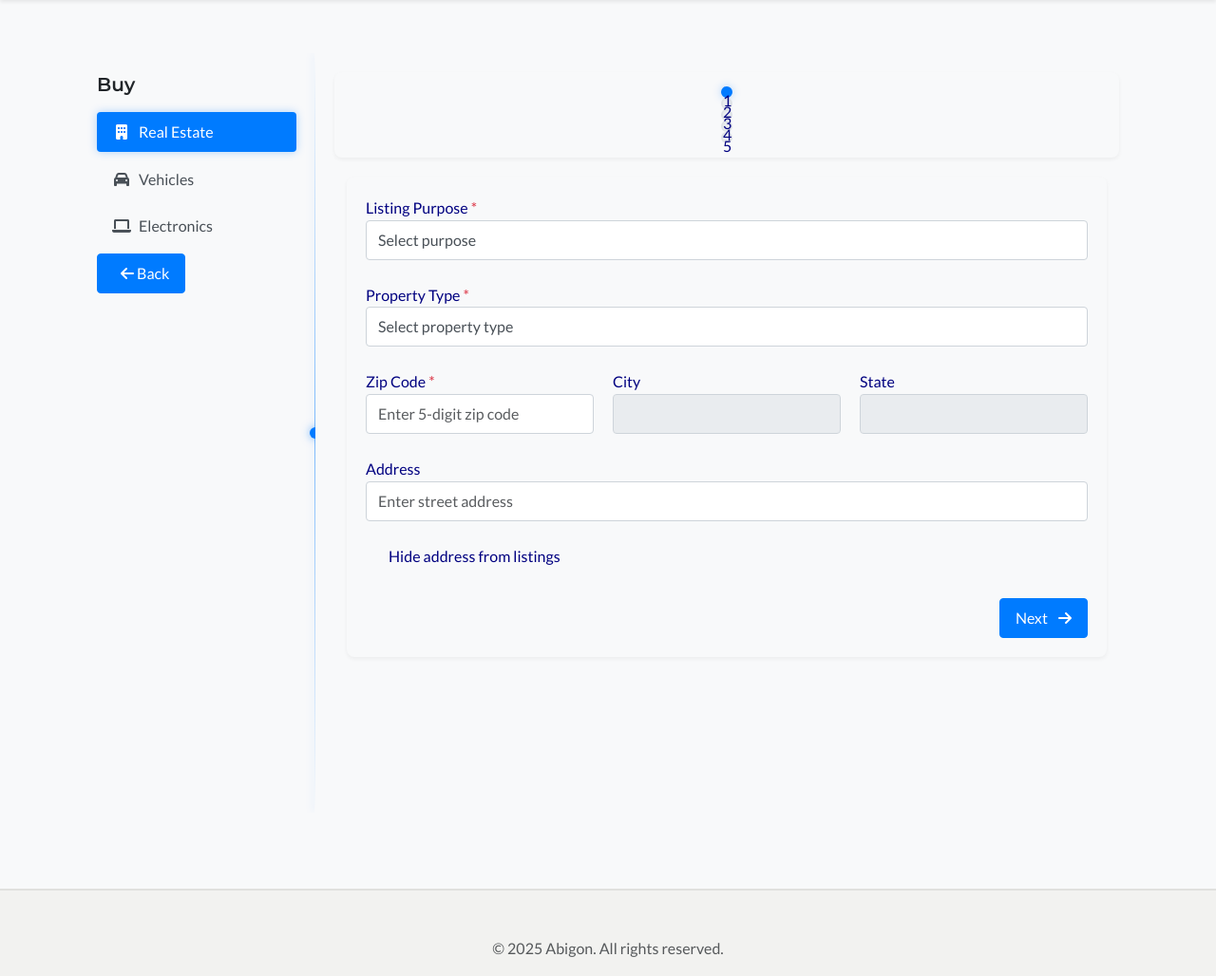
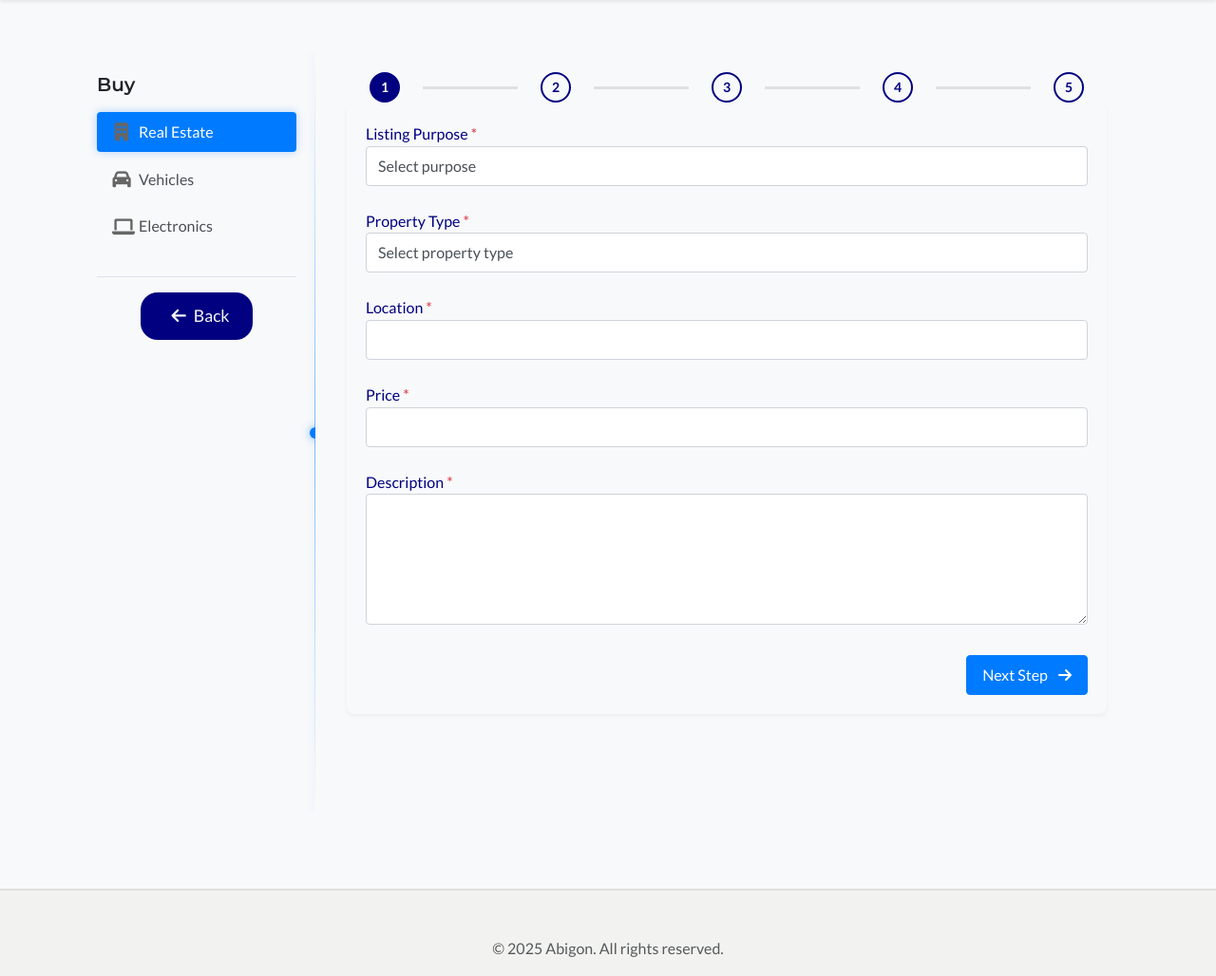
Before and after one commit to dsergy/abigon, a Django app: page /new-post/home1/ in a window 1280 px wide. Shown: the part 135-1163 px from the top of the page at 95% size. Run offline with Django 5.2, Linux system fonts and the light colour scheme; some libraries are stand-ins or nearby versions.

Commit message:
fix: progress bar. version 0.0.27

```diff
--- a/ads/views.py
+++ b/ads/views.py
@@ -62,26 +62,32 @@
 
 def new_post_base(request):
     """View for the new post base page with categories."""
-    post_type = request.GET.get('type', 'buy')
+    try:
+        post_type = request.GET.get('type', 'buy')
 
-    # Determine which sidebar template to use
-    if post_type == 'services':
-        sidebar_template = 'ads/new_post/sidebars/services_sidebar.html'
-        active_page = 'professional'  # Default active page
-    elif post_type == 'events':
-        sidebar_template = 'ads/new_post/sidebars/events_sidebar.html'
-        active_page = 'concerts'  # Default active page
-    else:  # buy or rent
-        sidebar_template = 'ads/new_post/sidebars/buy_rent_sidebar.html'
-        active_page = 'real_estate'  # Default active page
+        # Determine which sidebar template to use
+        if post_type == 'services':
+            sidebar_template = 'ads/new_post/sidebars/services_sidebar.html'
+            active_page = 'professional'  # Default active page
+        elif post_type == 'events':
+            sidebar_template = 'ads/new_post/sidebars/events_sidebar.html'
+            active_page = 'concerts'  # Default active page
+        else:  # buy or rent
+            sidebar_template = 'ads/new_post/sidebars/buy_rent_sidebar.html'
+            active_page = 'real_estate'  # Default active page
 
-    context = {
-        'post_type': post_type,
-        'sidebar_template': sidebar_template,
-        'active_page': active_page,
-    }
+        context = {
+            'post_type': post_type,
+            'sidebar_template': sidebar_template,
+            'active_page': active_page,
+        }
 
-    return render(request, 'ads/new_post/new_post_base.html', context)
+        return render(request, 'ads/new_post/new_post_base.html', context)
+    except Exception as e:
+        # Log the error
+        print(f"Error in new_post_base: {str(e)}")
+        # Return a 500 error page or redirect to home
+        return render(request, '500.html', status=500)
 
 def post_home1(request):
     post_type = request.GET.get('type', 'buy')
--- a/static/css/post_home.css
+++ b/static/css/post_home.css
@@ -54,43 +54,6 @@
     display: flex;
     flex-direction: column;
     background-color: #f8f9fa;
-}
-
-/* Progress Bar Block */
-.progress-section {
-    background-color: #f8f9fa;
-    padding: 15px;
-    border-radius: 8px;
-    box-shadow: 0 2px 4px rgba(0, 0, 0, 0.05);
-    margin-bottom: 20px;
-}
-
-.progress-container {
-    display: flex;
-    justify-content: center;
-    align-items: center;
-    gap: 20px;
-}
-
-.progress-dot {
-    width: 12px;
-    height: 12px;
-    border-radius: 50%;
-    background-color: #e9ecef;
-    border: 2px solid #dee2e6;
-    transition: all 0.3s ease;
-}
-
-.progress-dot.active {
-    background-color: #007bff;
-    border-color: #007bff;
-    box-shadow: 0 0 10px rgba(0, 123, 255, 0.3);
-}
-
-.progress-dot.completed {
-    background-color: #28a745;
-    border-color: #28a745;
-    box-shadow: 0 0 10px rgba(40, 167, 69, 0.3);
 }
 
 /* Post Content Block */
--- a/static/css/post_main.css
+++ b/static/css/post_main.css
@@ -164,53 +164,58 @@
     flex-direction: column;
     background-color: #fff;
     position: relative;
+    margin-top: 0;
+    border: none;
+    box-shadow: none;
+    padding-top: 0;
 }
 
-/* Progress Section (10%) */
+/* Progress Bar Styles (универсальные, без выделения) */
 .progress-section {
-    height: 10%;
-    min-height: 80px;
-    padding: 20px 40px;
-    background-color: #fff;
-}
-
-.progress-container {
-    max-width: 800px;
-    margin: 0 auto;
-    display: flex;
-    justify-content: center;
-    align-items: center;
-    height: 100%;
+    background: transparent;
+    padding: 0;
+    margin: 0;
+    border: none;
+    box-shadow: none;
+    width: 100%;
 }
 
 .progress-dots {
     display: flex;
-    gap: 20px;
+    flex-direction: row;
     align-items: center;
+    justify-content: center;
+    width: 100%;
+    margin: 0;
+    padding: 0;
+    background: transparent;
+    border-radius: 0;
+    box-shadow: none;
 }
 
 .progress-dot {
+    display: flex;
+    align-items: center;
+    justify-content: center;
     width: 32px;
     height: 32px;
     border-radius: 50%;
-    display: flex;
-    align-items: center;
-    justify-content: center;
-    position: relative;
-    background-color: #fff;
-    border: 2px solid #007bff;
-    transition: all 0.3s ease;
-}
-
-.progress-dot .dot-number {
-    color: #007bff;
-    font-weight: 500;
+    background: #f8f9fa;
+    /* стандартный фон */
+    border: 2px solid var(--button-bg, #007bff);
     font-size: 14px;
+    font-weight: 600;
+    color: var(--button-bg, #007bff);
+    margin: 0 1rem;
+    transition: all 0.2s;
+    flex-shrink: 0;
+    cursor: pointer;
 }
 
 .progress-dot.completed,
 .progress-dot.active {
-    background-color: #007bff;
+    background: var(--button-bg, #007bff);
+    color: #fff;
 }
 
 .progress-dot.completed .dot-number,
@@ -218,32 +223,14 @@
     color: #fff;
 }
 
-/* Content Section (90%) */
-.content-section {
+.progress-line {
     flex: 1;
-    padding: 40px;
-    overflow-y: auto;
-}
-
-@media (max-width: 768px) {
-    .new-post-container {
-        flex-direction: column;
-    }
-
-    .new-post-sidebar,
-    .new-post-content {
-        width: 100%;
-    }
-
-    .new-post-sidebar::after,
-    .new-post-sidebar::before {
-        display: none;
-    }
-
-    .new-post-sidebar {
-        border-right: none;
-        border-bottom: 1px solid var(--border-color);
-    }
+    height: 3px;
+    background: #e0e0e0;
+    margin: 0 0.5rem;
+    z-index: 1;
+    position: relative;
+    max-width: 100px;
 }
 
 /* Sidebar Back Button */
--- a/static/js/post_progress.js
+++ b/static/js/post_progress.js
@@ -61,7 +61,44 @@
 
 // Initialize progress when the page loads
 document.addEventListener('DOMContentLoaded', function () {
-    // Get progress data from the page
-    const progressData = window.postProgressData || { currentPage: 1, totalPages: 5 };
-    window.postProgress = new PostProgress(progressData.currentPage, progressData.totalPages);
+    const progressDots = document.querySelectorAll('.progress-dot');
+    let currentStep = 1;
+
+    // Find the initial active step
+    progressDots.forEach(dot => {
+        if (dot.classList.contains('active')) {
+            currentStep = parseInt(dot.dataset.step);
+        }
+    });
+
+    function updateProgress(step) {
+        progressDots.forEach(dot => {
+            const dotStep = parseInt(dot.dataset.step);
+            dot.classList.remove('active', 'completed');
+            if (dotStep < step) {
+                dot.classList.add('completed');
+            } else if (dotStep === step) {
+                dot.classList.add('active');
+            }
+        });
+    }
+
+    function handleStepClick(step) {
+        if (step <= currentStep + 1) {
+            currentStep = step;
+            updateProgress(step);
+            // Emit custom event for step change
+            const event = new CustomEvent('stepChanged', {
+                detail: { step: step }
+            });
+            document.dispatchEvent(event);
+        }
+    }
+
+    progressDots.forEach(dot => {
+        const step = parseInt(dot.dataset.step);
+        dot.addEventListener('click', function () {
+            handleStepClick(step);
+        });
+    });
 });
--- a/templates/ads/new_post/new_post_base.html
+++ b/templates/ads/new_post/new_post_base.html
@@ -4,6 +4,7 @@
 {% block title %}Create New {{ post_type|title }} - Abigon{% endblock %}
 
 {% block extra_css %}
+<link rel="stylesheet" href="{% static 'css/post_main.css' %}">
 <link rel="stylesheet" href="{% static 'css/post_home.css' %}">
 {% endblock %}
 
@@ -11,16 +12,24 @@
 <div class="new-post-container">
     <!-- Left Sidebar Block -->
     <div class="new-post-sidebar" id="sidebar-content">
-        {% include sidebar_template with active_page=active_page %}
+        {% include sidebar_template with active_page=active_page post_type=post_type %}
     </div>
 
     <!-- Right Content Block -->
     <div class="new-post-content">
         <!-- Progress Bar Block -->
         <div class="progress-section">
-            {% block progress_content %}
-            <!-- Progress bar content will be overridden by child templates -->
-            {% endblock %}
+            <div class="progress-dots">
+                <div class="progress-dot active" data-step="1"><span class="dot-number">1</span></div>
+                <div class="progress-line"></div>
+                <div class="progress-dot" data-step="2"><span class="dot-number">2</span></div>
+                <div class="progress-line"></div>
+                <div class="progress-dot" data-step="3"><span class="dot-number">3</span></div>
+                <div class="progress-line"></div>
+                <div class="progress-dot" data-step="4"><span class="dot-number">4</span></div>
+                <div class="progress-line"></div>
+                <div class="progress-dot" data-step="5"><span class="dot-number">5</span></div>
+            </div>
         </div>
 
         <!-- Post Content Block -->
--- a/templates/ads/new_post/post_home/post_home1.html
+++ b/templates/ads/new_post/post_home/post_home1.html
@@ -39,43 +39,27 @@
         </div>
 
         <!-- Location Fields -->
-        <div class="form-row">
-            <div class="form-group col-md-4">
-                <label for="zip_code">Zip Code <span class="required">*</span></label>
-                <input type="text" name="zip_code" id="zip_code" class="form-control" pattern="[0-9]{5}" maxlength="5"
-                    required placeholder="Enter 5-digit zip code">
-            </div>
-            <div class="form-group col-md-4">
-                <label for="city">City</label>
-                <input type="text" name="city" id="city" class="form-control" readonly>
-            </div>
-            <div class="form-group col-md-4">
-                <label for="state">State</label>
-                <input type="text" name="state" id="state" class="form-control" readonly>
-            </div>
+        <div class="form-group">
+            <label for="location">Location <span class="required">*</span></label>
+            <input type="text" name="location" id="location" class="form-control" required>
         </div>
 
-        <!-- Address -->
+        <!-- Price Field -->
         <div class="form-group">
-            <label for="address">Address</label>
-            <input type="text" name="address" id="address" class="form-control" maxlength="100"
-                placeholder="Enter street address">
+            <label for="price">Price <span class="required">*</span></label>
+            <input type="number" name="price" id="price" class="form-control" required>
         </div>
 
-        <!-- Hide Address -->
+        <!-- Description -->
         <div class="form-group">
-            <div class="custom-control custom-checkbox">
-                <input type="checkbox" name="hide_address" id="hide_address" class="custom-control-input">
-                <label class="custom-control-label" for="hide_address">
-                    Hide address from listings
-                </label>
-            </div>
+            <label for="description">Description <span class="required">*</span></label>
+            <textarea name="description" id="description" class="form-control" rows="5" required></textarea>
         </div>
 
-        <!-- Next Button -->
+        <!-- Submit Button -->
         <div class="form-actions">
-            <button type="submit" class="btn btn-primary" id="next_button">
-                Next <i class="fas fa-arrow-right"></i>
+            <button type="submit" class="btn btn-primary">
+                Next Step <i class="fas fa-arrow-right"></i>
             </button>
         </div>
     </form>
@@ -85,9 +69,6 @@
     document.addEventListener('DOMContentLoaded', function () {
         const listingPurpose = document.getElementById('listing_purpose');
         const propertyType = document.getElementById('property_type');
-        const zipCode = document.getElementById('zip_code');
-        const city = document.getElementById('city');
-        const state = document.getElementById('state');
 
         // Property type options based on listing purpose
         const propertyTypes = {
@@ -122,30 +103,20 @@
         }
 
         // Update property type options when listing purpose changes
+        if (listingPurpose) {
             listingPurpose.addEventListener('change', updatePropertyTypes);
-
-        // Auto-fill city and state based on zip code
-        zipCode.addEventListener('blur', function () {
-            if (this.value.length === 5) {
-                fetch(`/api/location/${this.value}/`)
-                    .then(response => response.json())
-                    .then(data => {
-                        city.value = data.city;
-                        state.value = data.state;
-                    })
-                    .catch(error => {
-                        console.error('Error fetching location data:', error);
-                    });
         }
-        });
 
         // Form validation
-        document.getElementById('postHomeForm').addEventListener('submit', function (e) {
+        const form = document.getElementById('postHomeForm');
+        if (form) {
+            form.addEventListener('submit', function (e) {
                 e.preventDefault();
                 // Add your form validation logic here
                 // If validation passes, submit the form
                 this.submit();
             });
+        }
     });
 </script>
 
@@ -158,19 +129,6 @@
 
     .form-group {
         margin-bottom: 1.5rem;
-    }
-
-    .form-row {
-        display: flex;
-        flex-wrap: wrap;
-        margin-right: -10px;
-        margin-left: -10px;
-    }
-
-    .form-group.col-md-4 {
-        flex: 0 0 33.333333%;
-        max-width: 33.333333%;
-        padding: 0 10px;
     }
 
     .required {
@@ -194,29 +152,6 @@
         border-color: #80bdff;
         outline: 0;
         box-shadow: 0 0 0 0.2rem rgba(0, 123, 255, 0.25);
-    }
-
-    .form-control[readonly] {
-        background-color: #e9ecef;
-    }
-
-    .custom-control {
-        position: relative;
-        display: block;
-        min-height: 1.5rem;
-        padding-left: 1.5rem;
-    }
-
-    .custom-control-input {
-        position: absolute;
-        z-index: -1;
-        opacity: 0;
-    }
-
-    .custom-control-label {
-        position: relative;
-        margin-bottom: 0;
-        vertical-align: top;
     }
 
     .form-actions {
```
Also changed, not shown: accounts/views.py (+54 -61 lines), templates/ads/new_post/progress/progress_bar.html (added, +27 -0 lines). Lines whose indentation alone changed are shown as unchanged.
